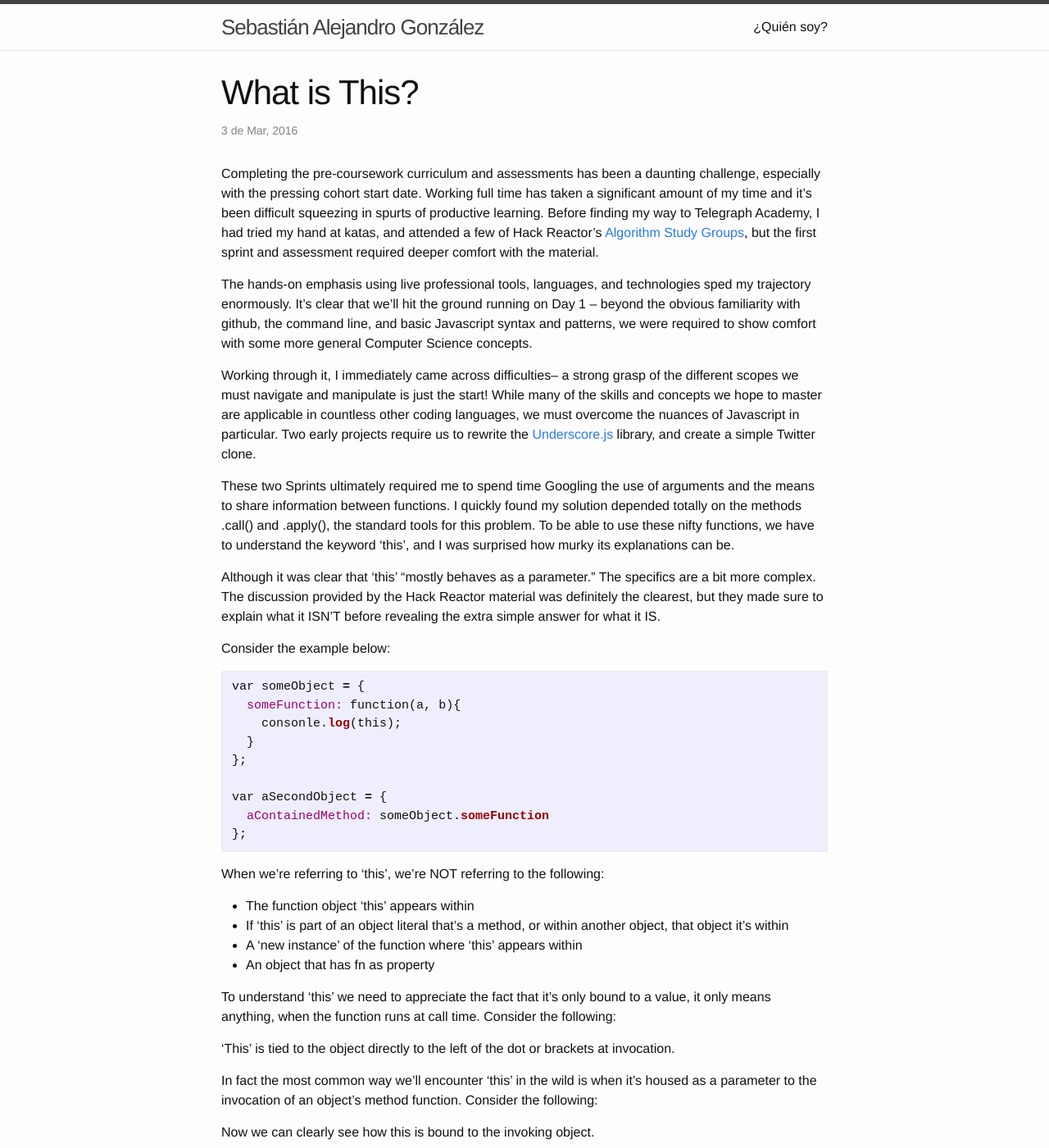
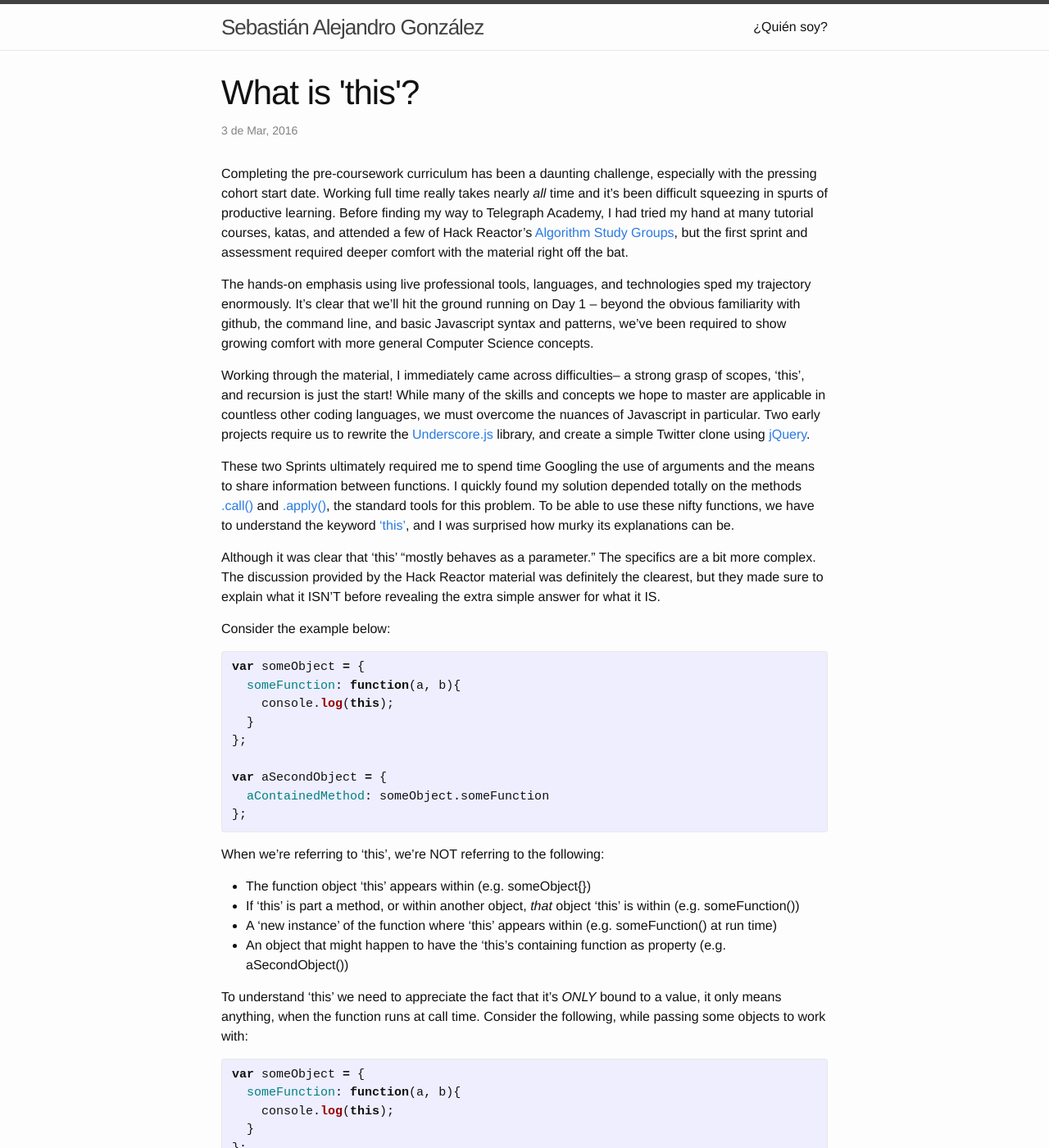
Before and after one commit to seabassgonzalez/seabassgonzalez.github.io, a Jekyll site: the page built from _posts/2016-03-03-whatIsThis.markdown, in a window 1280 px wide and 1400 px high. Shown: the whole window at 82% size. Built offline with Jekyll 4.4.1, drawn with Linux system fonts in a browser that asks for light colours; some of the changed text lies outside the part shown.

Commit message:
Complete "What is 'this'?" post

```diff
--- a/_posts/2016-03-03-whatIsThis.markdown
+++ b/_posts/2016-03-03-whatIsThis.markdown
@@ -1,26 +1,26 @@
 ---
 layout: post
-title:  "What is This?"
+title:  "What is 'this'?"
 date:   2016-03-02 22:47:43 -0800
 categories: jekyll update
 ---
-Completing the pre-coursework curriculum and assessments has been a daunting challenge, especially with the pressing cohort start date. Working full time has taken a significant amount of my time and it’s been difficult squeezing in spurts of productive learning. Before finding my way to Telegraph Academy, I had tried my hand at katas, and attended a few of Hack Reactor’s [Algorithm Study Groups](http://www.meetup.com/hackreactor/events/228753374/), but the first sprint and assessment required deeper comfort with the material.
+Completing the pre-coursework curriculum has been a daunting challenge, especially with the pressing cohort start date. Working full time really takes nearly <em>all</em> time and it’s been difficult squeezing in spurts of productive learning. Before finding my way to Telegraph Academy, I had tried my hand at many tutorial courses, katas, and attended a few of Hack Reactor’s [Algorithm Study Groups](http://www.meetup.com/hackreactor/events/228753374/), but the first sprint and assessment required deeper comfort with the material right off the bat.
 
-The hands-on emphasis using live professional tools, languages, and technologies sped my trajectory enormously. It’s clear that we’ll hit the ground running on Day 1 – beyond the obvious familiarity with github, the command line, and basic Javascript syntax and patterns, we were required to show comfort with some more general Computer Science concepts.
+The hands-on emphasis using live professional tools, languages, and technologies sped my trajectory enormously. It’s clear that we’ll hit the ground running on Day 1 – beyond the obvious familiarity with github, the command line, and basic Javascript syntax and patterns, we've been required to show growing comfort with more general Computer Science concepts.
 
-Working through it, I immediately came across difficulties– a strong grasp of the different scopes we must navigate and manipulate is just the start! While many of the skills and concepts we hope to master are applicable in countless other coding languages, we must overcome the nuances of Javascript in particular. Two early projects require us to rewrite the [Underscore.js](http://underscorejs.org/) library, and create a simple Twitter clone.
+Working through the material, I immediately came across difficulties– a strong grasp of scopes, 'this', and recursion is just the start! While many of the skills and concepts we hope to master are applicable in countless other coding languages, we must overcome the nuances of Javascript in particular. Two early projects require us to rewrite the [Underscore.js](http://underscorejs.org/) library, and create a simple Twitter clone using [jQuery](https://jquery.com/).
 
-These two Sprints ultimately required me to spend time Googling the use of arguments and the means to share information between functions. I quickly found my solution depended totally on the methods .call() and .apply(), the standard tools for this problem. To be able to use these nifty functions, we have to understand the keyword ‘this’, and I was surprised how murky its explanations can be.
+These two Sprints ultimately required me to spend time Googling the use of arguments and the means to share information between functions. I quickly found my solution depended totally on the methods [.call()](https://developer.mozilla.org/en-US/docs/Web/JavaScript/Reference/Global_Objects/Function/call) and [.apply()](https://developer.mozilla.org/en-US/docs/Web/JavaScript/Reference/Global_Objects/Function/apply), the standard tools for this problem. To be able to use these nifty functions, we have to understand the keyword [‘this’](https://developer.mozilla.org/en-US/docs/Web/JavaScript/Reference/Operators/this), and I was surprised how murky its explanations can be.
 
 Although it was clear that ‘this’ “mostly behaves as a parameter.” The specifics are a bit more complex. The discussion provided by the Hack Reactor material was definitely the clearest, but they made sure to explain what it ISN’T before revealing the extra simple answer for what it IS.
 
 Consider the example below:
 
-{% highlight ruby %}
+{% highlight javascript %}
 
 var someObject = {
   someFunction: function(a, b){
-    consonle.log(this);
+    console.log(this);
   }
 };
 
@@ -32,20 +32,66 @@
 
 When we’re referring to ‘this’, we’re NOT referring to the following:
 
--	The function object ‘this’ appears within
--	If ‘this’ is part of an object literal that’s a method, or within another object, that object it’s within
--	A ‘new instance’ of the function where ‘this’ appears within
--	An object that has fn as property
+-	The function object ‘this’ appears within (e.g. someObject{})
+-	If ‘this’ is part a method, or within another object, <em>that</em> object 'this' is within (e.g. someFunction())
+-	A ‘new instance’ of the function where ‘this’ appears within  (e.g. someFunction() at run time)
+-	An object that might happen to have the 'this's containing function as property (e.g. aSecondObject())
 
-To understand ‘this’ we need to appreciate the fact that it’s only bound to a value, it only means anything, when the function runs at call time. Consider the following:
+To understand ‘this’ we need to appreciate the fact that it’s <em>ONLY</em> bound to a value, it only means anything, when the function runs at call time. Consider the following, while passing some objects to work with:
 
-‘This’ is tied to the object directly to the left of the dot or brackets at invocation.
+{% highlight javascript %}
+
+var someObject = {
+  someFunction: function(a, b){
+    console.log(this);
+  }
+};
+
+var aSecondObject = {
+  aContainedMethod: someObject.someFunction
+};
+
+var manzana = {}, naranja = {}, platano = {};
+
+someObject.someFunction(naranja, platano);
+
+{% endhighlight %}
+
+'this' is bound <em>only</em> at the point at which it's called.
+
+{% highlight javascript %}
+
+someObject.someFunction(naranja, platano);
+
+{% endhighlight %}
+
+Finally, ‘this’ is tied to the object <em>"directly to the left of the dot (or brackets) at invocation"</em> and 'this' is bound to someObject{}
 
 In fact the most common way we’ll encounter ‘this’ in the wild is when it’s housed as a parameter to the invocation of an object’s method function. Consider the following:
 
-Now we can clearly see how this is bound to the invoking object.
+{% highlight javascript %}
 
-‘This’ is an exceptionally intuitive, although easily confused identifier. I hope to dig into how ‘this’ empowered me to rewrite the Underscore.js library and recreate a simple Twitter clone, but I’ve much to accomplish in a very short amount of time. Wish me calm seas and a steady wind.
+var someObject = {
+  someFunction: function(a, b){
+    console.log(this);
+  }
+};
+
+var aSecondObject = {
+  aContainedMethod: someObject.someFunction
+};
+
+var manzana = {}, naranja = {}, platano = {};
+
+manzana.method = someObject;
+
+manzana.method(naranja, platano); // Console logs "manzana", "naranja", and "platano"
+
+{% endhighlight %}
+
+By making someFunction a method of another object, we can clearly see how 'this' is bound to the invoking object: it gets logged in our example :D
+
+‘This’ is an exceptionally intuitive, although easily confused identifier; I hope to more adequately dig into how ‘this’ empowered me to rewrite the Underscore.js library and recreate a simple Twitter clone, but I’ve much to accomplish in a very short amount of time, I'll have to circle back. Wish me calm seas and a steady wind.
 
 
 Sebastián
```
